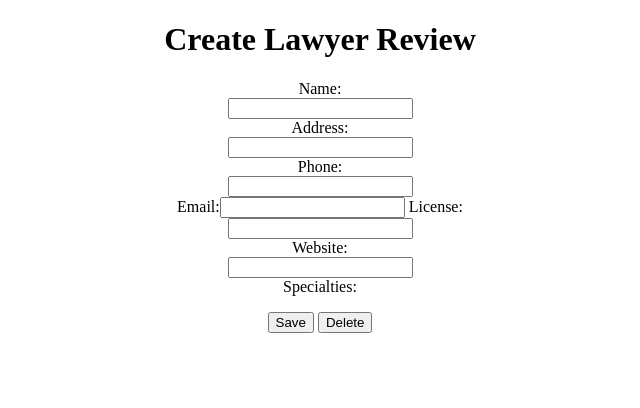
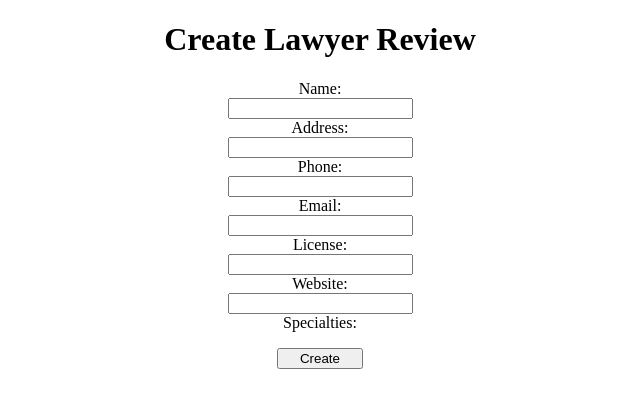
Before and after one commit to ManuelRamos27/RateMyLawyer.com, a Django app: template rml/ratemylawyer/templates/create.html in a window 1280 px wide. Shown: the top 408 px of the page, without its empty margins (320-960 px from the left). Run offline with Django 3.2, Linux system fonts and the light colour scheme; the template is opened without the code that fills it: values that come from a table or form of the project are taken from there, others are empty.

Commit message:
create button

```diff
--- a/rml/ratemylawyer/templates/create.html
+++ b/rml/ratemylawyer/templates/create.html
@@ -10,6 +10,7 @@
     <style>
         input[type='text'],
         input[type='url'],
+        input[type='email'],
         textarea {
             display: block;
         }
@@ -18,10 +19,10 @@
 
     <center>
     <h1>Create Lawyer Review</h1>
-    <form action="{% url 'edit' id %}" method="POST">
+    <form action="{% url 'create' %}" method="POST">
         {% csrf_token %} {{ form }}
-        <input type="submit" name="save" value="Save" />
-        <input type="submit" name="delete" value="Delete" />
+        <input type="submit" name="create" value="    Create    " />
+        <!-- <input type="submit" name="delete" value="  Delete    " /> -->
     </form>
 
 
--- a/rml/ratemylawyer/urls.py
+++ b/rml/ratemylawyer/urls.py
@@ -8,7 +8,7 @@ urlpatterns = [
     # main/
     path('', views.main, name="main"),
     path('contact/', views.contact, name="contact"),
-    path('create/<int:specialty_id>', views.create, name="create"),
+    path('create/', views.create, name="create"),
     path('edit/<int:specialty_id>', views.edit, name='edit'),
     path('browselawyer/', views.browse, name="browse"),
     path('media/', views.media, name="media"),
```
Also changed, not shown: rml/ratemylawyer/views.py (+4 -4 lines).
